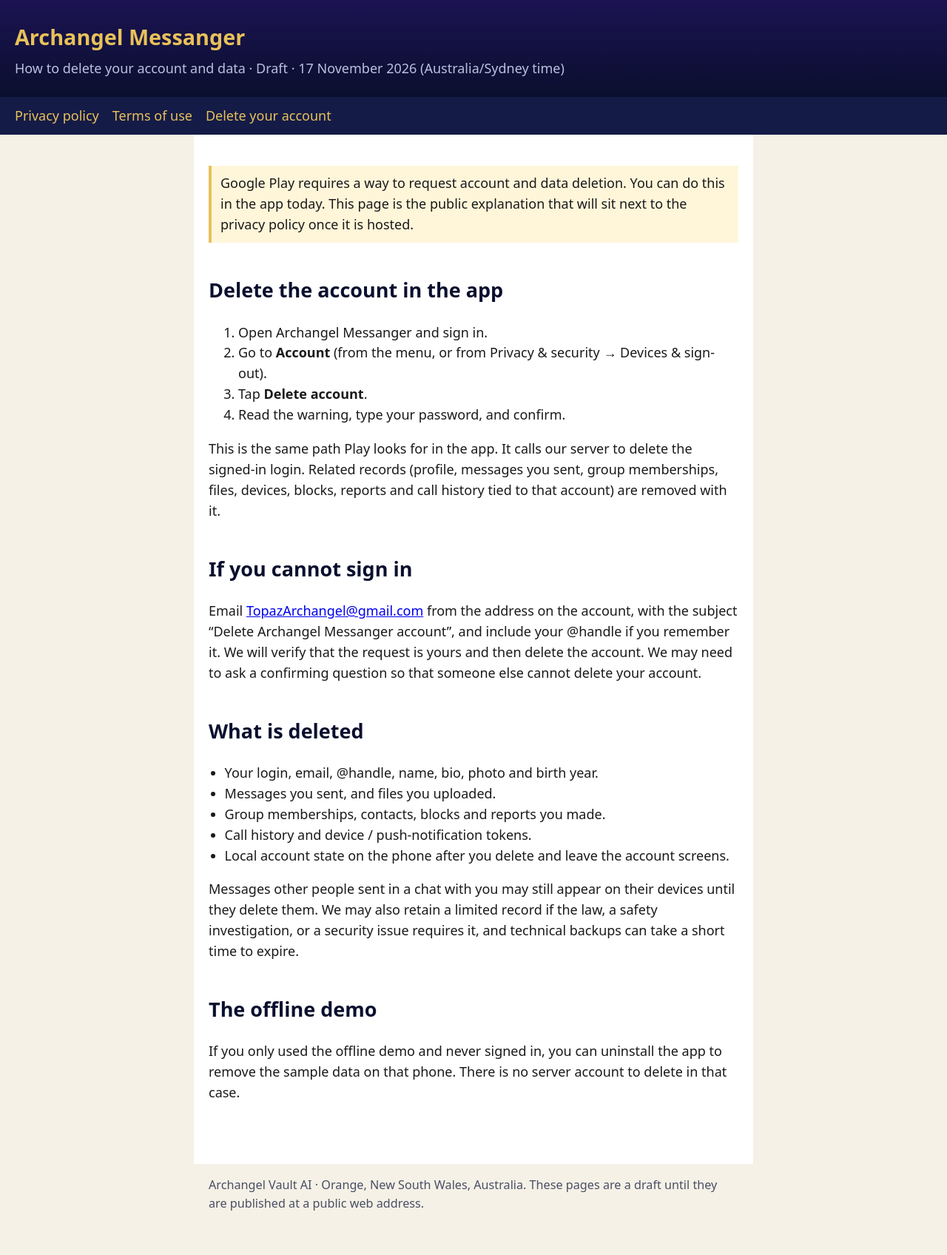
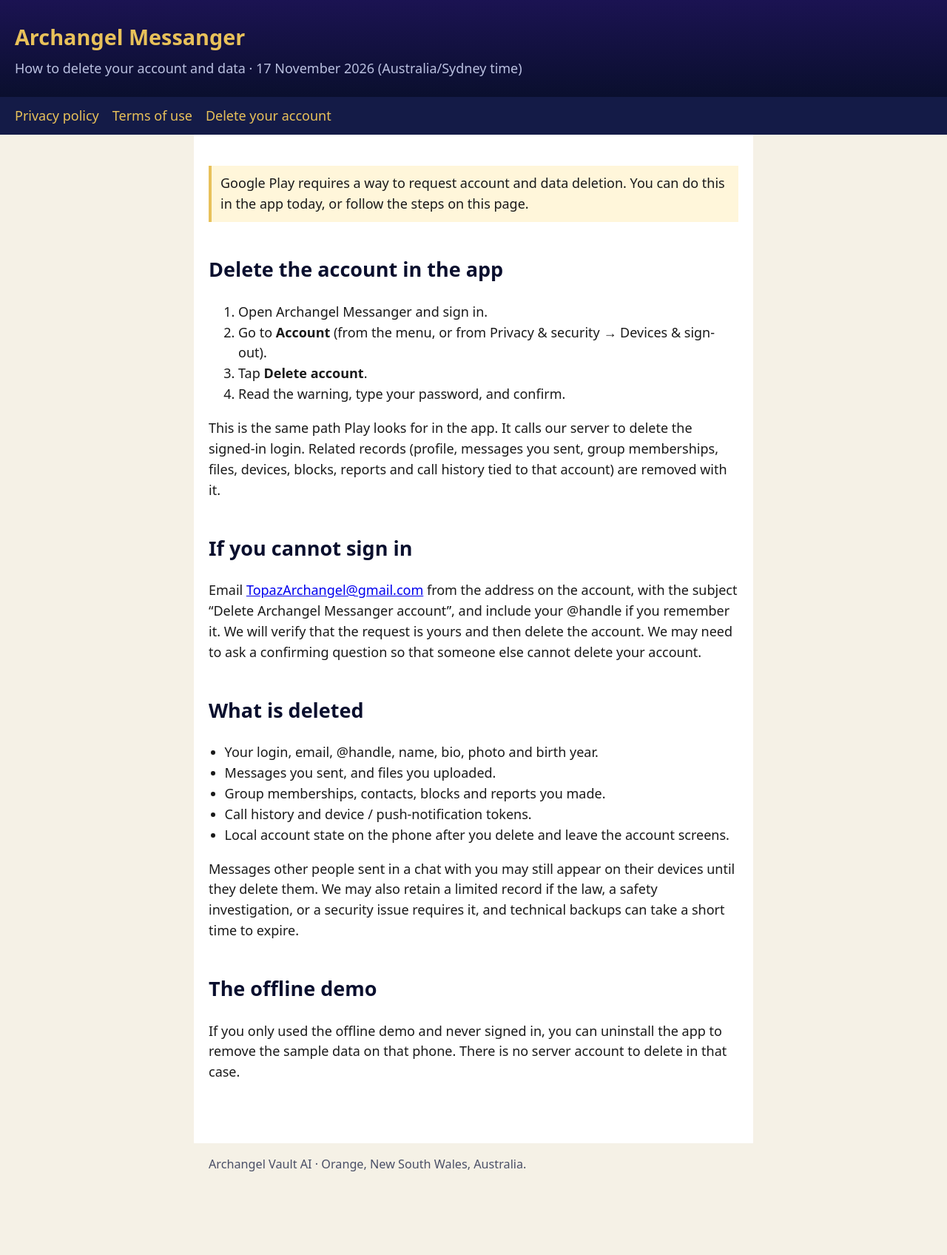
Before and after one commit to topazarchangel-Michael/archangel-messanger-legal, a plain HTML site: page delete-account.html in a window 1280 px wide. Shown: the whole page at 74% size. After the commit the page ends 1643 px from the top, so only its background shows below. Drawn offline with Linux system fonts and the light colour scheme.

Commit message:
Remove unpublished-draft wording now that the pages are live
The first listing is for ages 13 and over. No end-to-end encryption claim.

```diff
--- a/delete-account.html
+++ b/delete-account.html
@@ -9,7 +9,7 @@
 <body>
 <header>
   <h1>Archangel Messanger</h1>
-  <p>How to delete your account and data · Draft · 17 November 2026 (Australia/Sydney time)</p>
+  <p>How to delete your account and data · 17 November 2026 (Australia/Sydney time)</p>
 </header>
 <nav>
   <a href="privacy.html">Privacy policy</a>
@@ -18,7 +18,7 @@
 </nav>
 <main>
 
-<p class="note">Google Play requires a way to request account and data deletion. You can do this in the app today. This page is the public explanation that will sit next to the privacy policy once it is hosted.</p>
+<p class="note">Google Play requires a way to request account and data deletion. You can do this in the app today, or follow the steps on this page.</p>
 
 <h2>Delete the account in the app</h2>
 <ol>
@@ -47,7 +47,7 @@
 
 </main>
 <footer>
-  <p>Archangel Vault AI · Orange, New South Wales, Australia. These pages are a draft until they are published at a public web address.</p>
+  <p>Archangel Vault AI · Orange, New South Wales, Australia.</p>
 </footer>
 </body>
 </html>
```
Also changed, not shown: privacy.html (+4 -4 lines), terms.html (+3 -3 lines).
